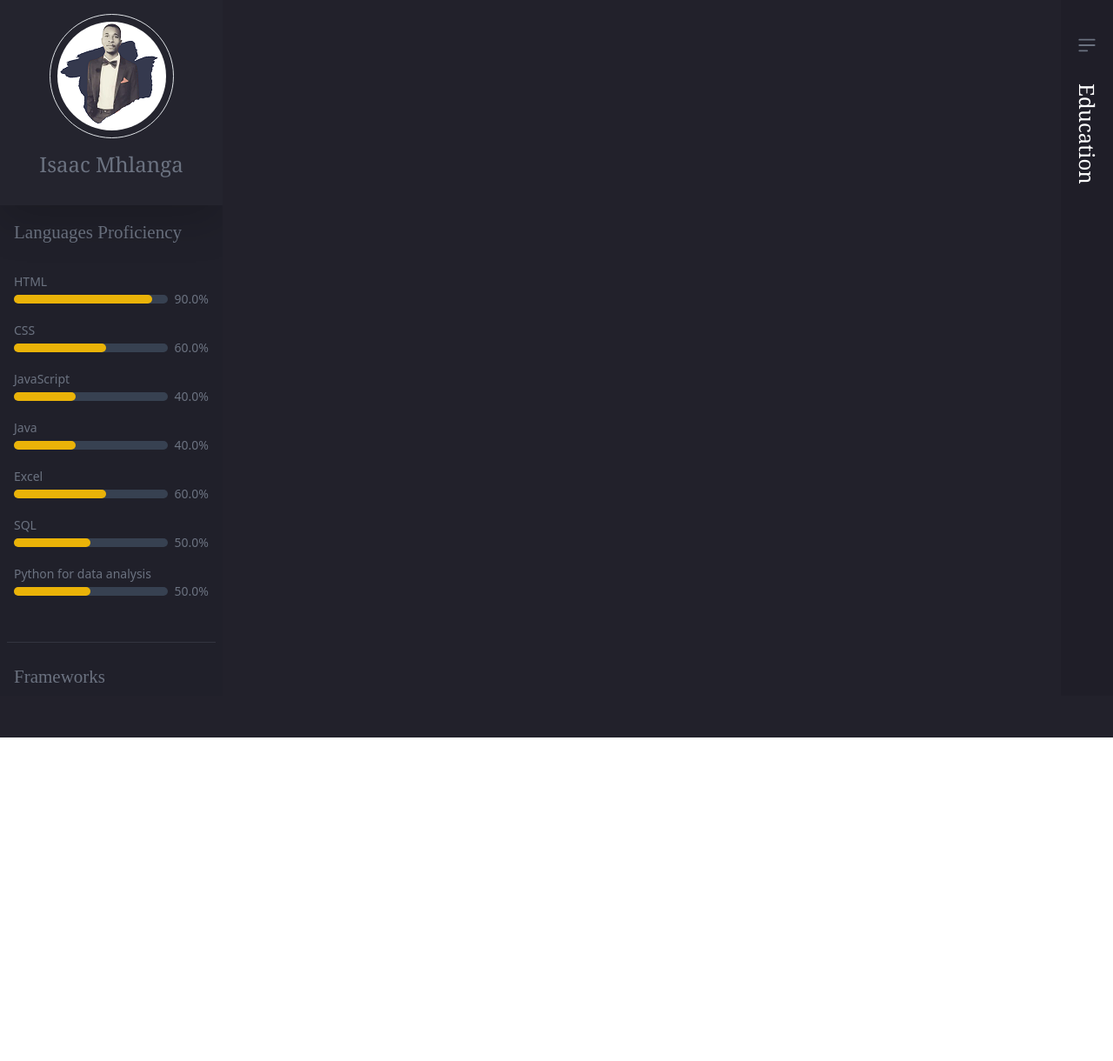
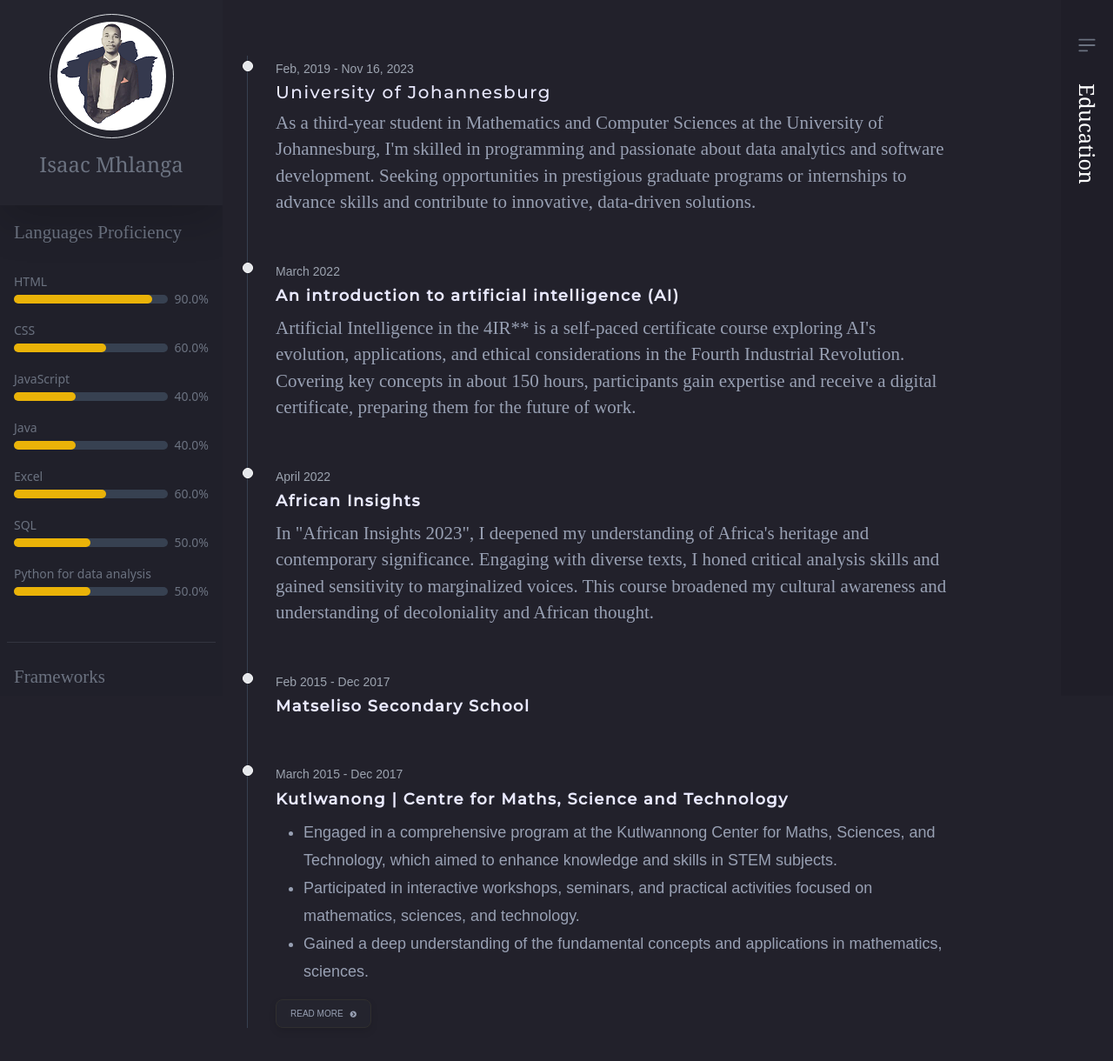
Before and after one commit to Ike91/portfolio-website, a React (Create React App) app: page /education in a window 1280 px wide. Shown: the top 1220 px of the page at 87% size. Before the commit the page ends 848 px from the top, so only its background shows below. Built offline with nearby package versions, Linux system fonts and the light colour scheme; no server answers.

Commit message:
save changes

```diff
--- a/src/components/education/Education.jsx
+++ b/src/components/education/Education.jsx
@@ -2,8 +2,106 @@
 
 function Education() {
   return (
-    <div className="">
-      <div className="p-3 sm:ml-64 sm:mr-40 h-screen item-in"></div>
+    <div className="p-3 sm:ml-64 sm:mr-40  item-in">
+      <div className="container">
+        <ol class="relative border-s border-gray-700 ">
+          <li class="mb-10">
+            <div class="absolute w-3 h-3 bg-gray-200 rounded-full mt-1.5 -start-1.5 border border-white "></div>
+            <div class="flex items-center gap-x-4 mb-2 text-xs">
+              <time
+                datetime="2020-03-16"
+                className="text-sm font-normal leading-none text-gray-400 mt-2"
+              >
+                Feb, 2019 - Nov 16, 2023
+              </time>
+            </div>
+            <h3 class="text-font-semibold">University of Johannesburg</h3>
+            <p class="mb-4">
+              As a third-year student in Mathematics and Computer Sciences at
+              the University of Johannesburg, I'm skilled in programming and
+              passionate about data analytics and software development. Seeking
+              opportunities in prestigious graduate programs or internships to
+              advance skills and contribute to innovative, data-driven
+              solutions.
+            </p>
+          </li>
+          <li class="mb-10 mt-5">
+            <div class="absolute w-3 h-3 bg-gray-200 rounded-full mt-1.5 -start-1.5 border border-white"></div>
+            <time class="mb-1 text-sm font-normal leading-none text-gray-400">
+              March 2022
+            </time>
+            <h3 class="text-lg font-semibold ">
+              An introduction to artificial intelligence (AI)
+            </h3>
+            <p>
+              Artificial Intelligence in the 4IR** is a self-paced certificate
+              course exploring AI's evolution, applications, and ethical
+              considerations in the Fourth Industrial Revolution. Covering key
+              concepts in about 150 hours, participants gain expertise and
+              receive a digital certificate, preparing them for the future of
+              work.
+            </p>
+          </li>
+          <li class="mb-10 mt-5">
+            <div class="absolute w-3 h-3 bg-gray-200 rounded-full mt-1.5 -start-1.5 border border-white "></div>
+            <time class="mb-1 text-sm font-normal leading-none text-gray-400">
+              April 2022
+            </time>
+            <h3 class="text-lg font-semibold ">African Insights</h3>
+            <p class="">
+              In "African Insights 2023", I deepened my understanding of
+              Africa's heritage and contemporary significance. Engaging with
+              diverse texts, I honed critical analysis skills and gained
+              sensitivity to marginalized voices. This course broadened my
+              cultural awareness and understanding of decoloniality and African
+              thought.
+            </p>
+          </li>
+
+          <li class="mb-10 mt-5">
+            <div class="absolute w-3 h-3 bg-gray-200 rounded-full mt-1.5 -start-1.5 border border-white "></div>
+            <time class="mb-1 text-sm font-normal leading-none text-gray-400">
+              Feb 2015 - Dec 2017
+            </time>
+            <h3 class="text-lg font-semibold">Matseliso Secondary School</h3>
+          </li>
+
+          <li class="mb-10 mt-5">
+            <div class="absolute w-3 h-3 bg-gray-200 rounded-full mt-1.5 -start-1.5 border border-white"></div>
+            <time class="mb-1 text-sm font-normal leading-none text-gray-400">
+              March 2015 - Dec 2017
+            </time>
+            <h3 class="text-lg font-semibold ">
+              Kutlwanong | Centre for Maths, Science and Technology
+            </h3>
+            <ul class="list-disc mt-2 leading-8">
+              <li className=" leading-8">
+                Engaged in a comprehensive program at the Kutlwannong Center for
+                Maths, Sciences, and Technology, which aimed to enhance
+                knowledge and skills in STEM subjects.
+              </li>
+
+              <li className="leading-8">
+                Participated in interactive workshops, seminars, and practical
+                activities focused on mathematics, sciences, and technology.
+              </li>
+
+              <li className="leading-8">
+                Gained a deep understanding of the fundamental concepts and
+                applications in mathematics, sciences.
+              </li>
+            </ul>
+
+            <a
+              href="https://www.kutlwanong.org/"
+              className="btn btn-primary adminBtn btn-lg mr-2 mt-3 "
+            >
+              Read more
+              <i class="fas fa-chevron-circle-right fa-xs ml-2 mt-1"></i>
+            </a>
+          </li>
+        </ol>
+      </div>
     </div>
   );
 }
```
